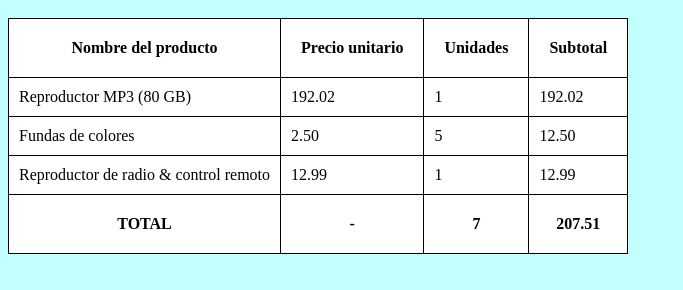
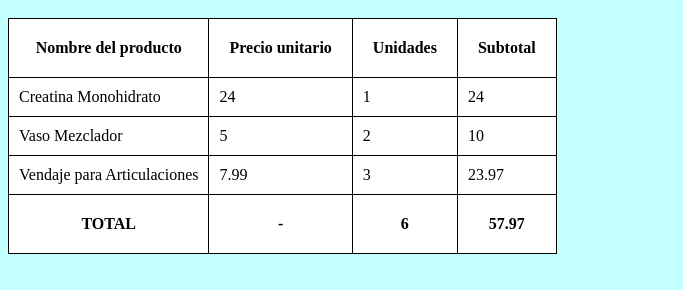
Before and after one commit to ghjuanma/ejercicioshtml2, a plain HTML site: page tablas6.html in a window 1280 px wide. Shown: the part 48-338 px from the top of the page, without its empty margins (0-683 px from the left). Drawn offline with Linux system fonts and the light colour scheme.

Commit message:
Update tablas6.html

```diff
--- a/tablas6.html
+++ b/tablas6.html
@@ -59,30 +59,30 @@ body {
 </tr>
 
 <tr>
-        <td> Reproductor MP3 (80 GB) </td>
-        <td> 192.02 </td>
+        <td> Creatina Monohidrato </td>
+        <td> 24 </td>
         <td> 1 </td>
-	<td> 192.02 </td>
+	<td> 24 </td>
 </tr>
 
 <tr>
-        <td> Fundas de colores </td>
-        <td> 2.50 </td>
+        <td> Vaso Mezclador </td>
         <td> 5 </td>
-	<td> 12.50 </td>
+        <td> 2 </td>
+	<td> 10 </td>
 </tr>
 <tr>
-        <td> Reproductor de radio & control remoto </td>
-        <td> 12.99 </td>
-        <td> 1 </td>
-	<td> 12.99 </td>
+        <td> Vendaje para Articulaciones </td>
+        <td> 7.99 </td>
+        <td> 3 </td>
+	<td> 23.97 </td>
 </tr>
 
 <tr>
         <th> <strong> TOTAL </strong> </th>
         <th> - </th>
-        <th> <strong> 7 </strong> </th>
-	<th> <strong> 207.51 </strong> </th>
+        <th> <strong> 6 </strong> </th>
+	<th> <strong> 57.97 </strong> </th>
 </tr>
 
 
```
